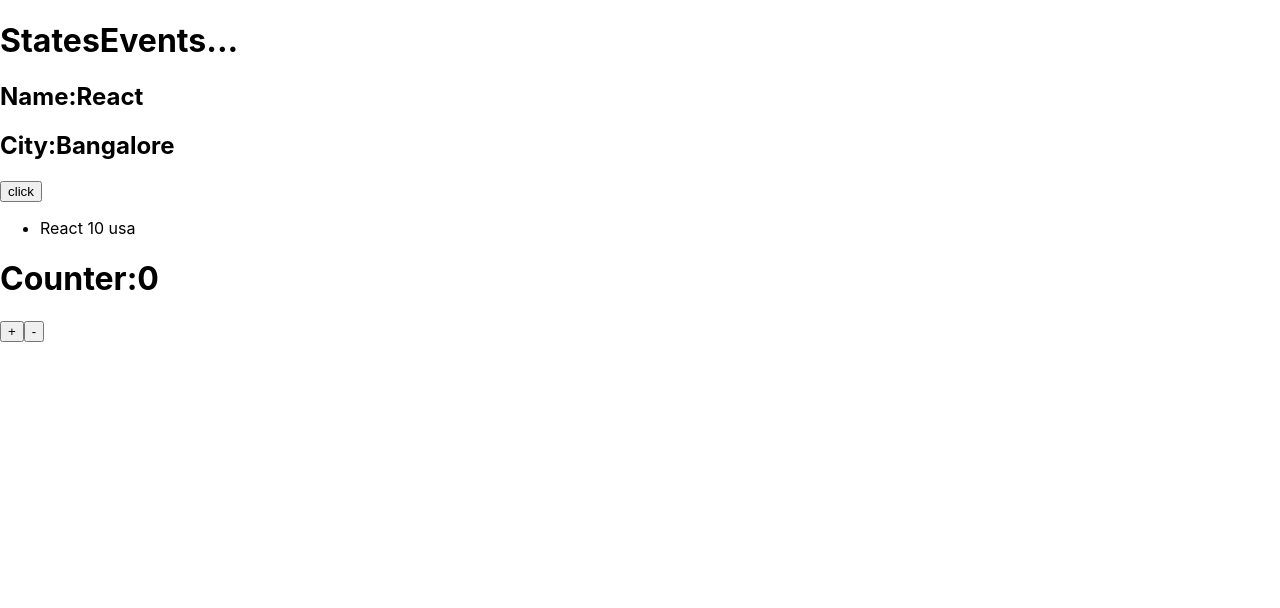
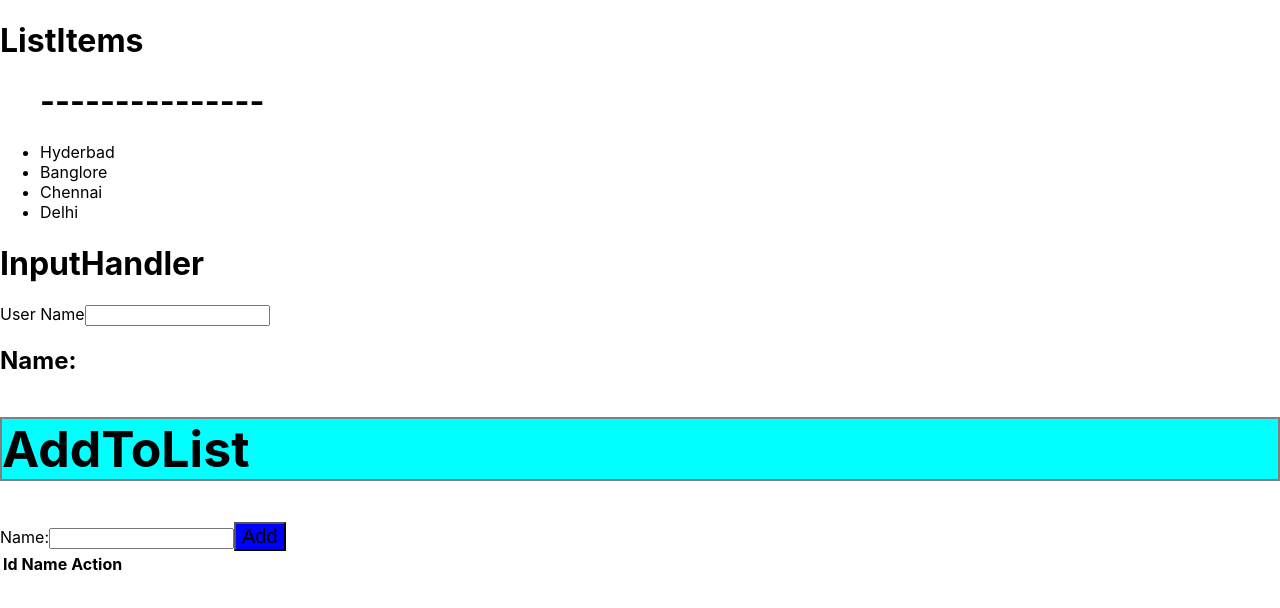
Before and after one commit to vinayreddy255/React-Batch17, a React (Create React App) app in the folder ui-react-app/: page / in a window 1280 px wide. Shown: the top 608 px of the page. Built offline with nearby package versions, Linux system fonts and the light colour scheme.

Commit message:
TodoList

```diff
--- a/ui-react-app/src/App.js
+++ b/ui-react-app/src/App.js
@@ -3,14 +3,23 @@ import './App.css';
 // import HelloWorld from './Components/19-06-2024/HelloWorld';
 import StatesEvents from './Components/19-06-2024/StatesEvents';
 import Counter from './Components/19-06-2024/Counter'
+import ListItems from './Components/20-06-2024/ListItems';
+import InputHandler from './Components/20-06-2024/InputHandler';
+import AddToList from './Components/20-06-2024/AddToList';
 function App() {
   return (
     <div >
+      {/* 19-06-2024 */}
       {/* <HelloWorld /> */}
-      <StatesEvents />
-      <Counter />
+      {/* <StatesEvents /> */}
+      {/* <Counter /> */}
       {/* <HelloWorld>
       </HelloWorld> */}
+
+      {/* 20-06-2024 */}
+      <ListItems />
+      <InputHandler />
+      <AddToList />
     </div>
   );
 }
--- /dev/null
+++ b/ui-react-app/src/Components/20-06-2024/AddToList.js
@@ -0,0 +1,48 @@
+import { useState } from "react";
+import "./style.css"
+
+function AddToList() {
+    const [userList, setUserList] = useState([])
+    const [userName, setUserName] = useState("")
+    const InputFormHandler = (event) => {
+        const { value } = event.target;
+        setUserName(value)
+
+    }
+    const AddToDoList = () => {
+        const newList = [...userList]
+        newList.push(userName);
+        setUserList(newList)
+        setUserName("")
+    }
+    return (
+        <div>
+            <h2 className="list">AddToList</h2>
+            <div>
+                <label>Name:</label>
+                <input type="text" onChange={InputFormHandler} value={userName} />
+                <button onClick={AddToDoList} style={{ backgroundColor: 'blue', fontSize: "20px" }}>Add</button>
+                <table>
+                    <thead>
+                        <tr>
+                            <th>Id</th>
+                            <th>Name</th>
+                            <th>Action</th>
+                        </tr>
+                    </thead>
+                    <tbody>
+                        {userList.map((items, i) => (
+                            <tr key={i}>
+                                <td>{i + 1}</td>
+                                <td>{items}</td>
+                                <td><button>Delete</button></td>
+                            </tr>
+                        ))}
+
+                    </tbody>
+                </table>
+            </div>
+        </div>
+    )
+}
+export default AddToList;
--- /dev/null
+++ b/ui-react-app/src/Components/20-06-2024/InputHandler.js
@@ -0,0 +1,17 @@
+import { useState } from "react";
+
+function InputHandler() {
+    const [name, setName] = useState("")
+    const handleForm = (event) => {
+        // console.log(event.target.value)
+        setName(event.target.value)
+    }
+    return (
+        <div>
+            <h1>InputHandler</h1>
+            <div><label>User Name</label><input type="text" onChange={handleForm} /></div>
+            <h2>Name: {name}</h2>
+        </div>
+    )
+}
+export default InputHandler;
--- /dev/null
+++ b/ui-react-app/src/Components/20-06-2024/ListItems.js
@@ -0,0 +1,24 @@
+/**
+ * List and keys
+ */
+function ListItems() {
+    const citys = ['Hyderbad', 'Banglore', 'Chennai', 'Delhi'];
+    // console.log('citys>>>', citys)
+    return (
+        <div>
+            <h1>ListItems</h1>
+            <ul>
+                {/* {citys.map(function (e, i) {
+                    return (
+                        <li key={i}>{e}--- {i}</li>
+                    )
+                })} */}
+                <h1>---------------</h1>
+                {citys.map((e, i) => (
+                    <li key={i}>{e}</li>
+                ))}
+            </ul>
+        </div>
+    )
+}
+export default ListItems;
--- /dev/null
+++ b/ui-react-app/src/Components/20-06-2024/style.css
@@ -0,0 +1,5 @@
+.list {
+    font-size: 50px;
+    border: 2px solid gray;
+    background-color: aqua;
+}
```
